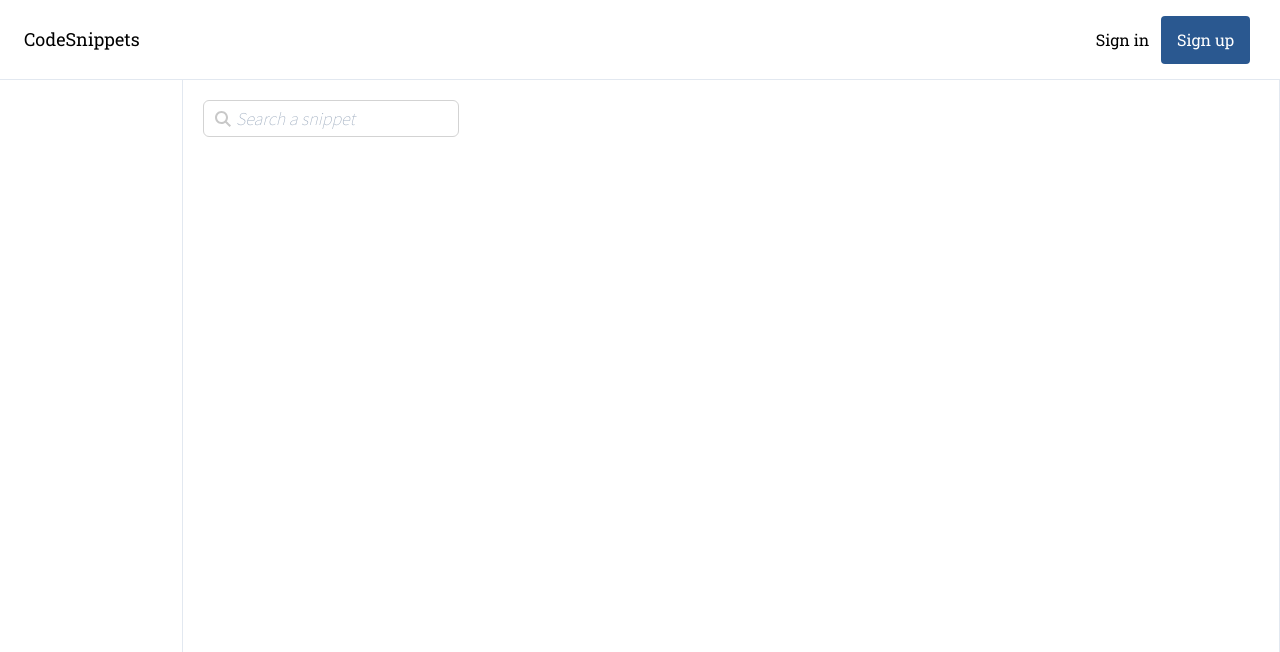
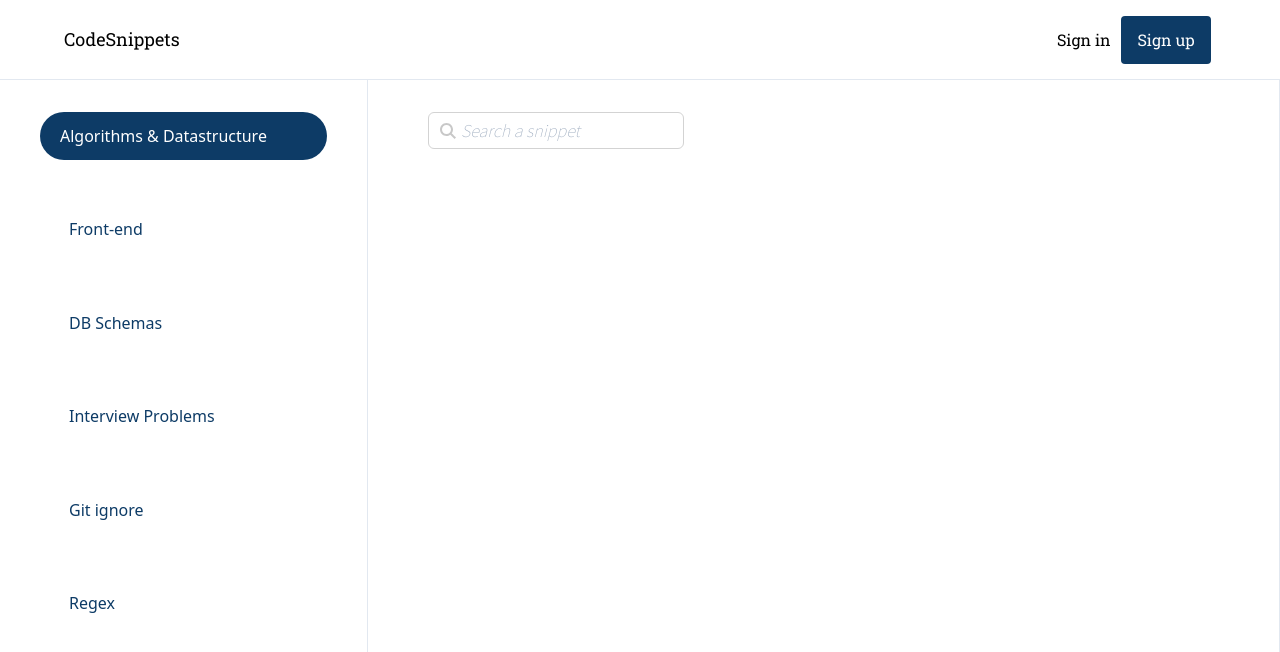
Before and after one commit to Leandrigues/code_snippets_frontend, a Vue app: page / in a window 1280 px wide. Shown: the top 652 px of the page. Built offline with nearby package versions, Linux system fonts and the light colour scheme.

Commit message:
feat: edit sidebar

```diff
--- a/src/App.vue
+++ b/src/App.vue
@@ -24,7 +24,14 @@ export default {
 </script>
 <style>
 html, body {
+  -webkit-touch-callout: none;
+  -webkit-user-select: none;
+  -khtml-user-select: none;
+  -moz-user-select: none;
+  -ms-user-select: none;
+  user-select: none;
   @apply m-0 p-0 h-full;
+
 }
 
 #app {
--- a/src/components/Main.vue
+++ b/src/components/Main.vue
@@ -16,6 +16,6 @@ export default {
 
 <style>
 .main-container {
-  @apply pt-5 w-full h-full border-r;
+  @apply pt-8 px-10 w-full h-full border-r;
 }
 </style>
--- a/src/components/SideBar.vue
+++ b/src/components/SideBar.vue
@@ -1,18 +1,63 @@
 <template>
   <section class="side-bar-container">
+    <ul class="categories">
+        <a @click="selected = i" href="#" class="categorie" v-for="(categorie, i) in  categories" :key="categorie" :class="{'selected': selected == i,   'non-selected': selected != i}">
+          {{ categorie }}
+        </a>
+    </ul>
   </section>
 </template>
 
 <script>
 
 export default {
+  data() {
+    return {
+      categories: [
+        "Algorithms & Datastructure",
+        "Front-end",
+        "DB Schemas",
+        "Interview Problems",
+        "Git ignore",
+        "Regex"
+      ],
+      selected: 0
+    }
+  },
   components: {
   }
 }
 </script>
 
 <style scoped>
+/* @import url('https://fonts.googleapis.com/css2?family=Noto+Sans:wght@700&display=swap'); */
+
 .side-bar-container {
-  @apply w-1/6 h-full border-r;
+  min-width: 23rem;
+  width: 24%;
+  @apply h-full border-r px-10 py-8;
+}
+
+.categories {
+  height: 70%;
+  font-family: 'Noto Sans', sans-serif;
+  @apply flex flex-col justify-between;
+}
+
+.categorie {
+  color: #0D3B66;
+  background-color: transparent;
+  transition: background-color .3s;
+  @apply py-3 pl-5 rounded-full;
+}
+
+.selected.categorie {
+  background-color: #0D3B66;
+  color: white;
+  @apply py-3 pl-5 rounded-full;
+}
+
+.non-selected {
+  margin-left: 9px;
 }
 </style>
--- a/src/components/TheNav.vue
+++ b/src/components/TheNav.vue
@@ -23,12 +23,13 @@ export default {
 @import url("https://fonts.googleapis.com/css2?family=Roboto+Slab:wght@300;400&display=swap");
 
 .nav-container {
-  @apply flex justify-between items-center border-b h-20 w-full px-6;
+  @apply flex justify-between items-center border-b h-20 w-full px-16;
 }
 
 .nav-section {
   @apply flex w-full items-center;
 }
+
 .logo {
   font-family: 'Roboto Slab', serif;
   @apply text-lg w-32;
@@ -40,13 +41,13 @@ export default {
 
 .sign-up-button {
   font-family: 'Roboto Slab', serif;
-  background-color: #2a5890;
+  background-color: #0D3B66;
   transition: background-color 0.4s;
   @apply py-3 px-4 cursor-pointer text-white rounded;
 }
 
 .sign-up-button:hover {
-  background-color:#3a6ead;
+  background-color:#0D3B66;
 }
 
 .sign-in-button {
```
